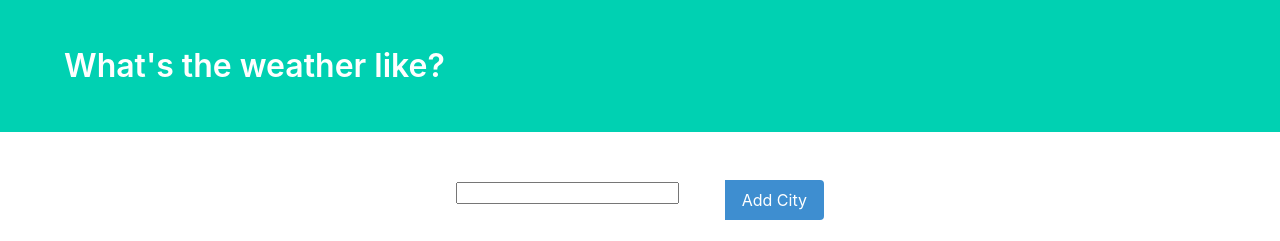
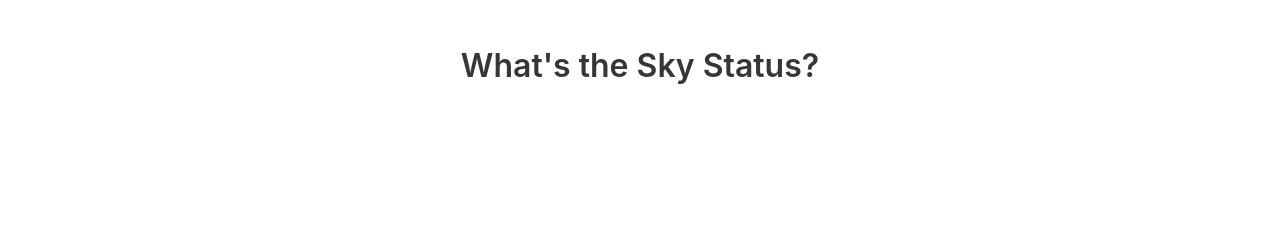
Before and after one commit to embersabsalon/sky_status, a Django app: template sky_status_app/templates/sky_status_app/index.html in a window 1280 px wide. Shown: the top 241 px of the page. Run offline with Django 3.2, Linux system fonts and the light colour scheme; the template is opened without the code that fills it: most values are stand-ins (such as "Sample title", 1, 10 or a date in 2020); form fields are guessed from the names that the template uses; some libraries are stand-ins or nearby versions.

Commit message:
Add select sky status

```diff
--- a/sky_status_app/templates/sky_status_app/index.html
+++ b/sky_status_app/templates/sky_status_app/index.html
@@ -10,17 +10,19 @@
 </head>
 
 <body>
-    <section class="hero is-primary">
+    <section class="hero">
         <div class="hero-body">
             <div class="container">
-                <h1 class="title">
-                    What's the weather like?
-                </h1>
+                <center>
+                    <h1 class="title">
+                        What's the Sky Status?
+                    </h1>
+                </center>
             </div>
         </div>
     </section>
     <section class="section">
-        <div class="container">
+        <!-- <div class="container">
             <div class="columns">
                 <div class="column is-offset-4 is-4">
                     <form method="POST">
@@ -38,39 +40,39 @@
                     </form>
                 </div>
             </div>
-        </div>
+        </div> -->
     </section>
     <section class="section">
         <div class="container">
             <div class="columns">
                 <div class="column is-offset-4 is-4">
-                    {% for city_weather in weather_data %}
+                    {% if weather_data %}
                     <div class="box">
                         <article class="media">
                             <div class="media-left">
                                 <figure class="image is-50x50">
-                                    <img src="http://openweathermap.org/img/w/{{ city_weather.icon }}.png" alt="Image">
+                                    <img src="http://openweathermap.org/img/w/{{ weather_data.icon }}.png" alt="Image">
                                 </figure>
                             </div>
                             <div class="media-content">
                                 <div class="content">
                                     <p>
-                                        <span class="title">{{ city_weather.city }}</span>
+                                        <span class="title">{{ weather_data.name }}</span>
                                         <br>
-                                        <span class="subtitle">{{ city_weather.temperature }}° F</span>
-                                        <br> {{ city_weather.description }}
+                                        <span class="subtitle">{{ weather_data.temp }}° F</span>
+                                        <br> {{ weather_data.weather }}
                                     </p>
                                 </div>
                             </div>
                         </article>
                     </div>
-                    {% endfor %}
+                    {% endif %}
                 </div>
             </div>
         </div>
     </section>
-    <footer class="footer">
-    </footer>
+    <!-- <footer class="footer">
+    </footer> -->
 </body>
 
 </html>
```
Also changed, not shown: sky_status_app/views.py (+17 -1 lines).
